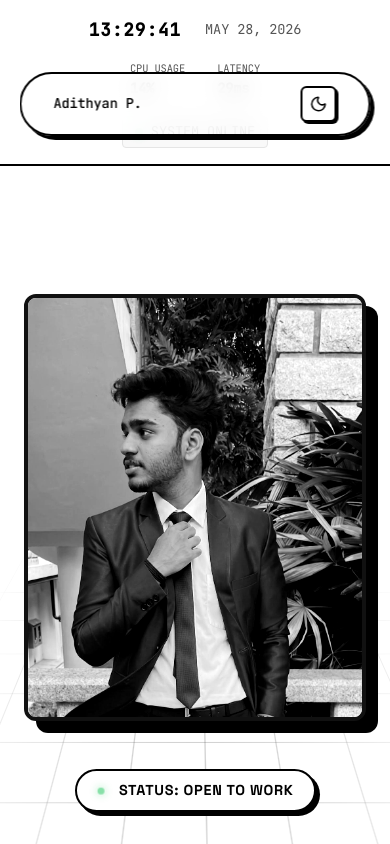
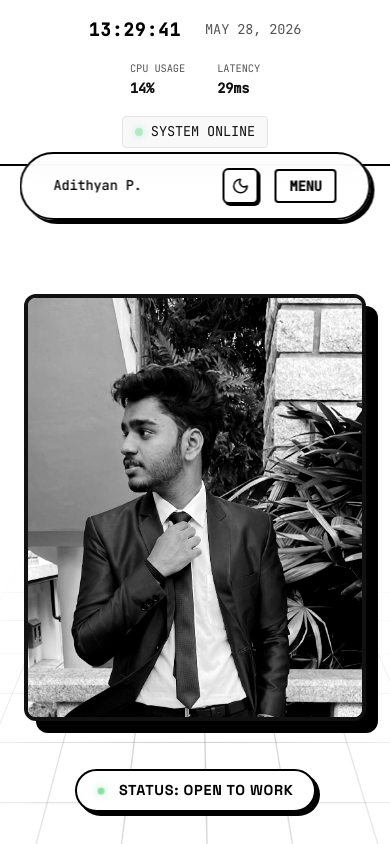
Before and after one commit to Adithyan1809/Portfolio, a React (Vite) app: page / in a window 390 px wide. Shown: the top 844 px of the page. Built offline with nearby package versions, Linux system fonts and the light colour scheme.

Commit message:
feat: Add mobile menu toggle and fix navbar overlap with dashboard

```diff
--- a/src/components/Navbar.css
+++ b/src/components/Navbar.css
@@ -44,12 +44,6 @@
   color: var(--color-accent);
 }
 
-@media (max-width: 768px) {
-  .nav-links {
-    display: none; /* Can add a hamburger menu later if needed */
-  }
-}
-
 .theme-toggle {
   background: var(--color-bg);
   border: 2px solid var(--color-accent);
@@ -72,3 +66,65 @@
   transform: translate(2px, 2px);
   box-shadow: 0px 0px 0 var(--color-accent);
 }
+
+.mobile-menu-btn {
+  display: none;
+  background: transparent;
+  border: 2px solid var(--color-accent);
+  color: var(--color-accent);
+  font-weight: 700;
+  padding: 0.4rem 0.8rem;
+  border-radius: 4px;
+  cursor: pointer;
+}
+
+.mobile-dropdown {
+  display: none;
+}
+
+@media (max-width: 768px) {
+  .navbar {
+    top: 9.5rem; /* Push down to clear the taller mobile dashboard */
+    height: auto;
+    min-height: var(--nav-height);
+    padding: 0;
+    flex-direction: column;
+  }
+
+  .navbar.menu-open {
+    border-radius: 1.5rem; /* Less pill-like when expanded */
+    padding-bottom: 1rem;
+  }
+
+  .nav-content {
+    height: var(--nav-height);
+  }
+
+  .nav-links {
+    display: none;
+  }
+
+  .mobile-menu-btn {
+    display: block;
+  }
+
+  .navbar.menu-open .mobile-dropdown {
+    display: flex;
+    flex-direction: column;
+    gap: 1rem;
+    padding: 1rem 2rem 0 2rem;
+    width: 100%;
+    border-top: 1px dashed var(--color-accent);
+  }
+
+  .mobile-dropdown a {
+    color: var(--color-text-muted);
+    font-size: 1.1rem;
+    text-transform: uppercase;
+    font-weight: 600;
+  }
+
+  .mobile-dropdown a:hover {
+    color: var(--color-accent);
+  }
+}
--- a/src/components/Navbar.jsx
+++ b/src/components/Navbar.jsx
@@ -5,6 +5,8 @@ import './Navbar.css';
 
 const Navbar = () => {
   const [theme, setTheme] = useState('light');
+
+  const [isMenuOpen, setIsMenuOpen] = useState(false);
 
   useEffect(() => {
     const savedTheme = localStorage.getItem('portfolio-theme');
@@ -22,7 +24,7 @@ const Navbar = () => {
   };
 
   return (
-    <nav className="navbar">
+    <nav className={`navbar ${isMenuOpen ? 'menu-open' : ''}`}>
       <div className="nav-content">
         <div className="logo mono-text">
           <Link to="/">Adithyan P.</Link>
@@ -37,8 +39,23 @@ const Navbar = () => {
           <button onClick={toggleTheme} className="theme-toggle" aria-label="Toggle Theme">
             {theme === 'light' ? <Moon size={18} /> : <Sun size={18} />}
           </button>
+          <button
+            className="mobile-menu-btn mono-text"
+            onClick={() => setIsMenuOpen(!isMenuOpen)}
+          >
+            {isMenuOpen ? 'CLOSE' : 'MENU'}
+          </button>
         </div>
       </div>
+
+      {isMenuOpen && (
+        <div className="mobile-dropdown mono-text">
+          <a href="/#about" onClick={() => setIsMenuOpen(false)}>About</a>
+          <a href="/#experience" onClick={() => setIsMenuOpen(false)}>Experience</a>
+          <a href="/#projects" onClick={() => setIsMenuOpen(false)}>Projects</a>
+          <a href="/#skills" onClick={() => setIsMenuOpen(false)}>Skills</a>
+        </div>
+      )}
     </nav>
   );
 };
```
